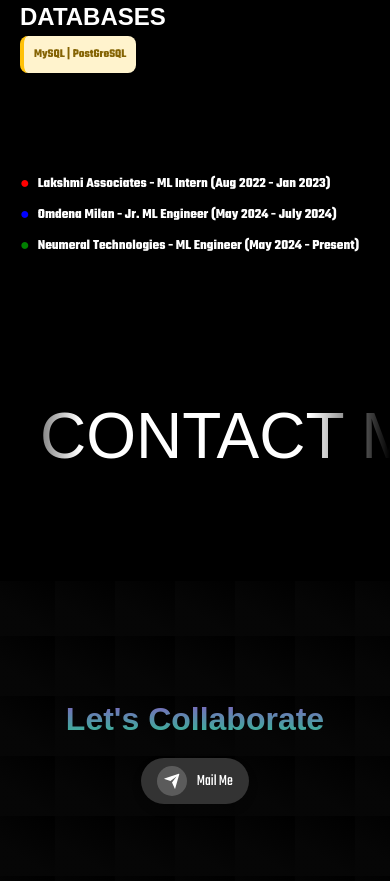
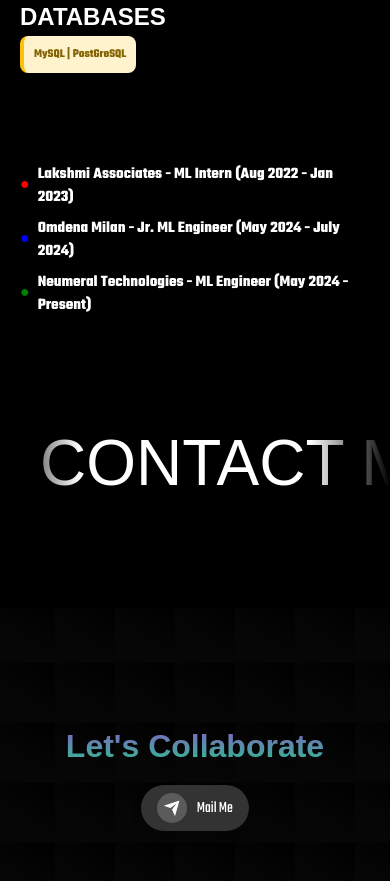
Before and after one commit to Ashikcsabu/A.C.S_Core, a plain HTML site: page index.html in a window 390 px wide. Shown: the part 5082-5963 px from the top of the page. Drawn offline with nearby package versions, Linux system fonts and the light colour scheme; a web font is replaced by a local one.

Commit message:
Update index.html

```diff
--- a/index.html
+++ b/index.html
@@ -1710,14 +1710,14 @@
                 display: flex;
                 flex-direction: column;
                 gap: 8px;
-                margin-top: 20px;
+                margin-top: 10px;
             }
 
             .bullet {
                 font-family: "Teko", sans-serif;
                 display: flex;
                 align-items: center;
-                font-size: 14px;
+                font-size: 16px;
                 font-weight: bold;
             }
 
```
